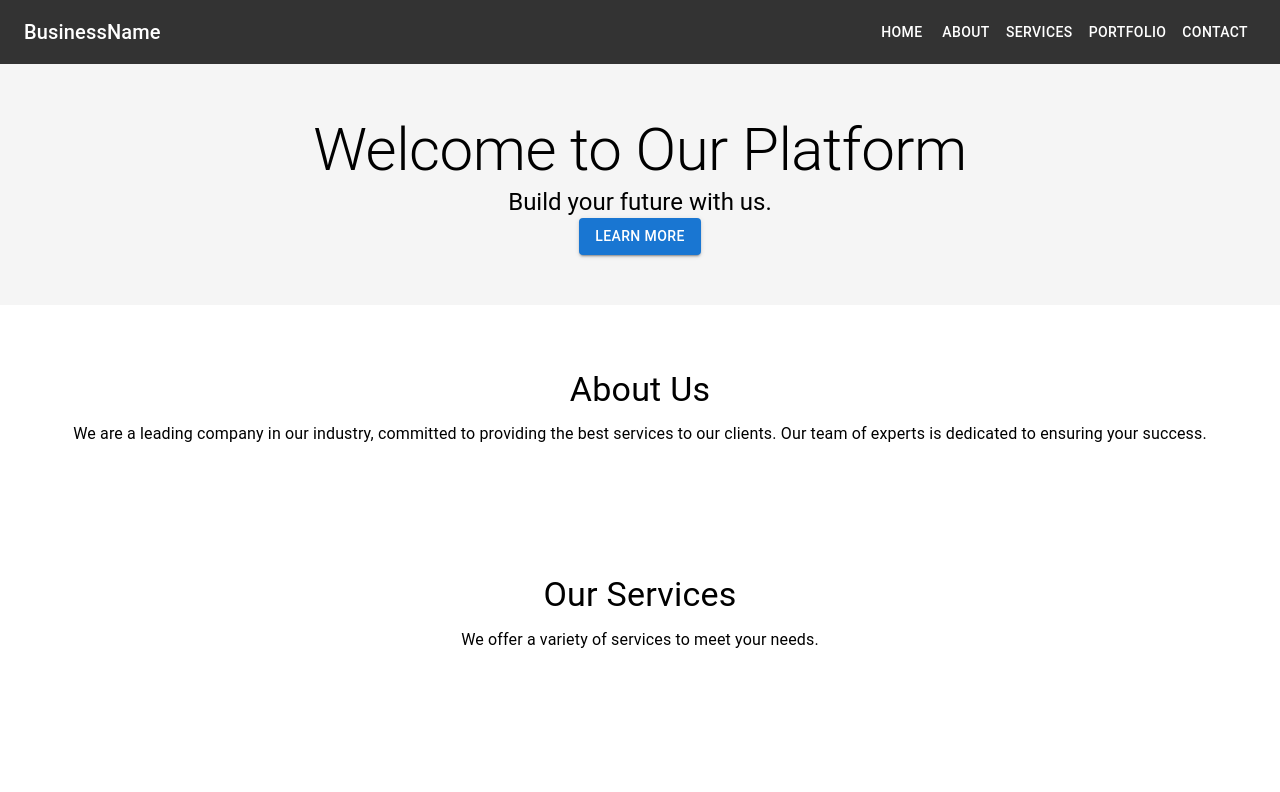
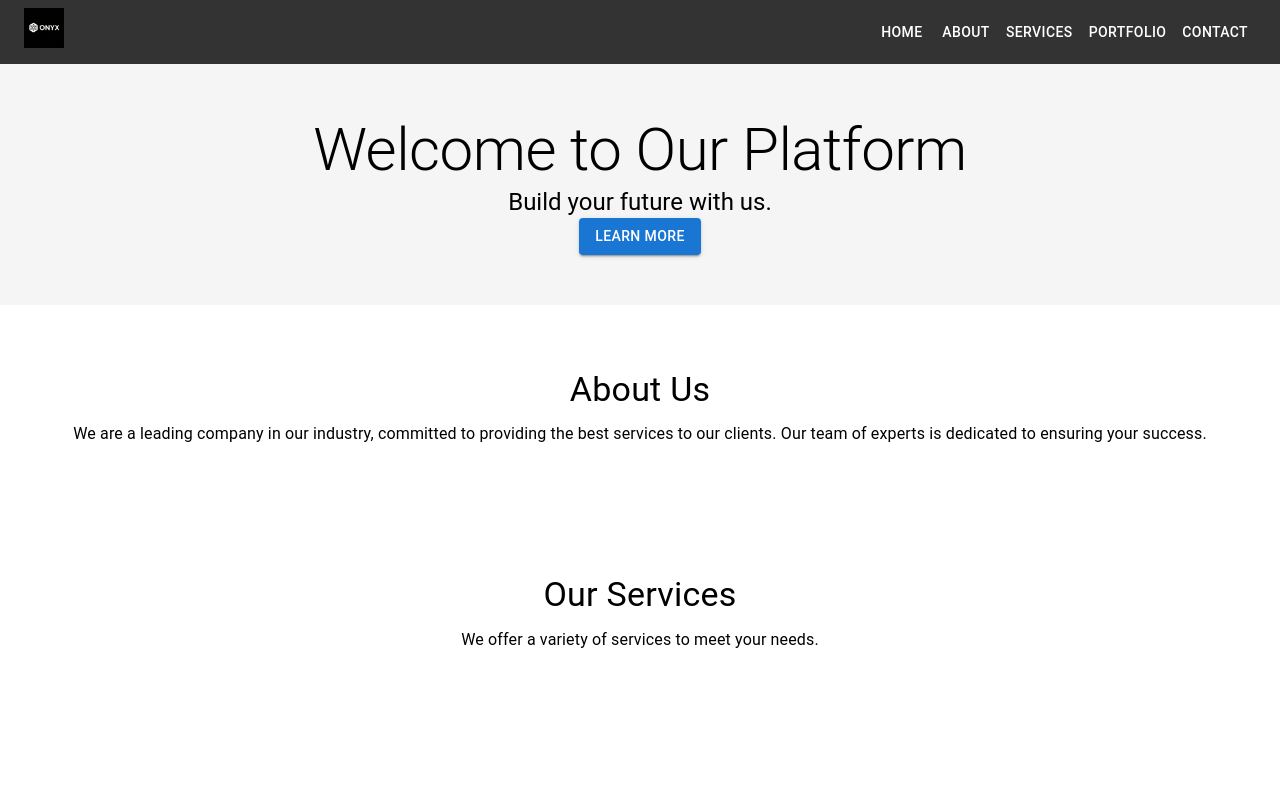
Before and after one commit to CRUX56/oynx, a React (Create React App) app: page / in a window 1280 px wide. Shown: the top 792 px of the page. Built offline with nearby package versions, Linux system fonts and the light colour scheme.

Commit message:
Added new logo to the website.

```diff
--- a/src/components/layout/Navbar.js
+++ b/src/components/layout/Navbar.js
@@ -1,6 +1,7 @@
 import React from "react";
 import { AppBar, Toolbar, Typography, Button } from "@mui/material";
 import config from "../../content/config.json";
+import logo from "../../assets/images/onyx-logo-white.png"; // Adjust the path as necessary
 
 export default function Navbar() {
   return (
@@ -14,7 +15,12 @@ export default function Navbar() {
             href={config.logo.link}
             style={{ color: "inherit", textDecoration: "none" }}
           >
-            BusinessName
+            <img
+              src={logo}
+              alt={config.logo.alt}
+              style={{ height: "40px", marginRight: "8px" }}
+            />
+            {config.title}
           </a>
         </Typography>
         {config.navigation.map((item, index) => (
--- a/src/content/config.json
+++ b/src/content/config.json
@@ -5,7 +5,9 @@
     "secondaryColor": "#ffffff"
   },
   "logo": {
-    "link": "/home"
+    "link": "/home",
+    "src": "onyx-logo-white.png",
+    "alt": "ONXY AI Systems"
   },
   "navigation": [
     { "label": "Home", "link": "#hero" },
```
Also changed, not shown: src/assets/images/onxy-logo-blk.png (added), src/assets/images/onyx-logo-white.png (added).
